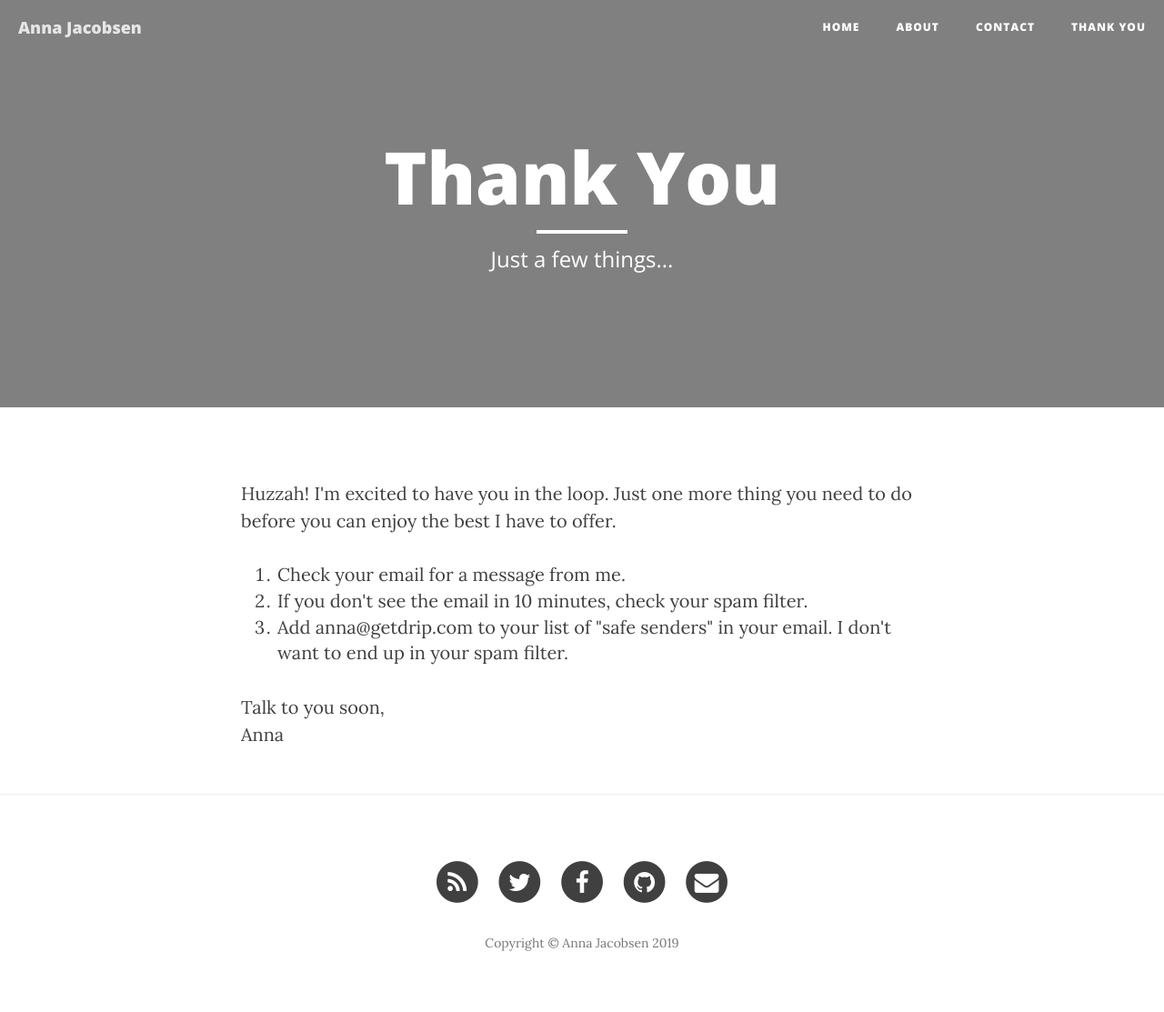
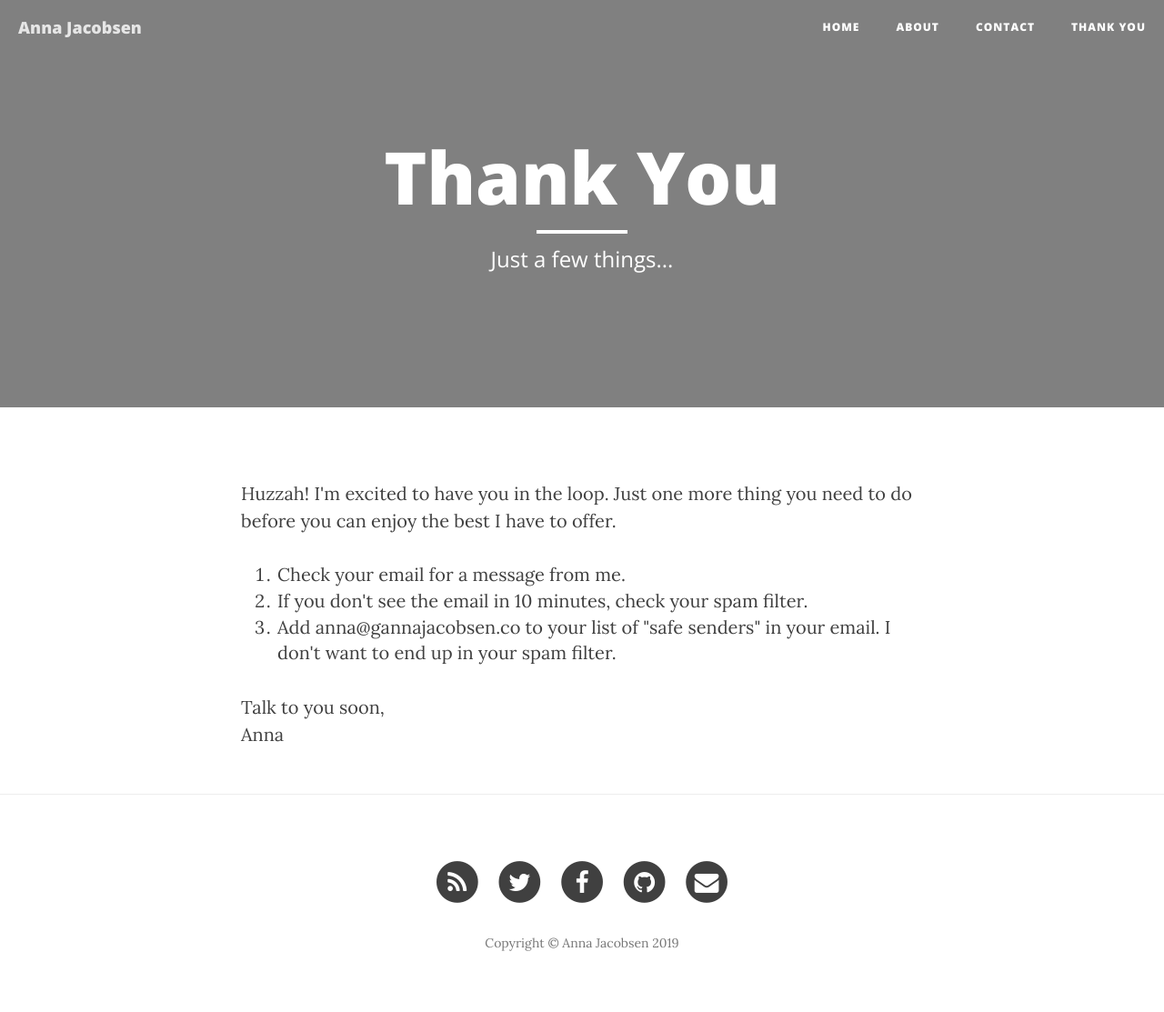
Before and after one commit to annaj/annaj, a Jekyll site: the page built from thank-you.html, in a window 1280 px wide. Shown: the whole page at 91% size. Built offline with Jekyll 4.4.1, drawn with Linux system fonts in a browser that asks for light colours; nearby versions of some CDN libraries.

Commit message:
changed email address

```diff
--- a/thank-you.html
+++ b/thank-you.html
@@ -1,8 +1,9 @@
 ---
 layout: page
-title: "Thank You"
-description: "Just a few things..."
-header-img: "annaj.github.io/img/about-bg.jpg"
+title: Thank You
+description: Just a few things...
+header-img: annaj.github.io/img/about-bg.jpg
+published: true
 ---
 
 <p>Huzzah! I'm excited to have you in the loop. Just one more thing you need to do before you can enjoy the best I have to offer.</p>
@@ -10,7 +11,7 @@ header-img: "annaj.github.io/img/about-bg.jpg"
 <ol>
 	<li>Check your email for a message from me.</li>
 	<li>If you don't see the email in 10 minutes, check your spam filter.</li>
-	<li>Add anna@getdrip.com to your list of "safe senders" in your email. I don't want to end up in your spam filter.</li>
+	<li>Add anna@gannajacobsen.co to your list of "safe senders" in your email. I don't want to end up in your spam filter.</li>
 </ol>
 
 <p>Talk to you soon,
```
